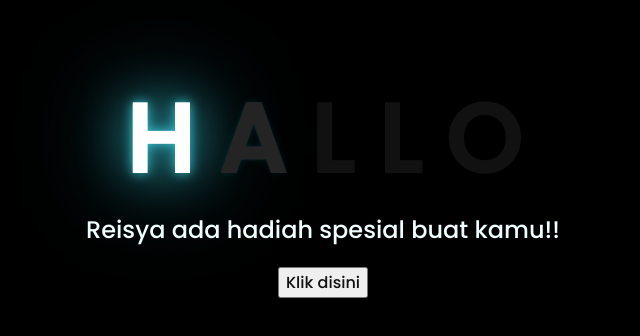
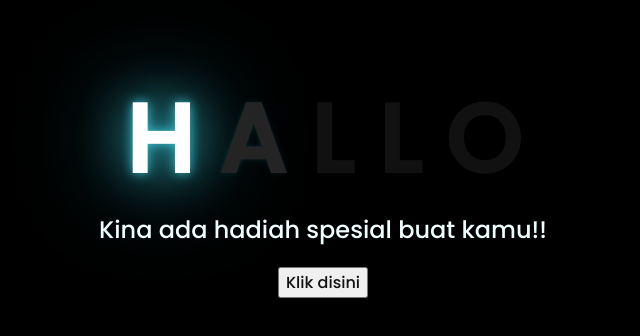
Before and after one commit to Drbrr/Drbrr.io, a plain HTML site: page index.html in a window 1280 px wide. Shown: the part 226-562 px from the top of the page, without its empty margins (325-965 px from the left). Drawn offline with Linux system fonts and the light colour scheme.

Commit message:
Add files via upload

```diff
--- a/index.html
+++ b/index.html
@@ -18,7 +18,7 @@
         <span>O</span>
     </div>
     <div class="description">
-        <span>Reisya ada hadiah spesial buat kamu!!</span>
+        <span>Kina ada hadiah spesial buat kamu!!</span>
     </div>
     <div class="button">
         <button>
```
